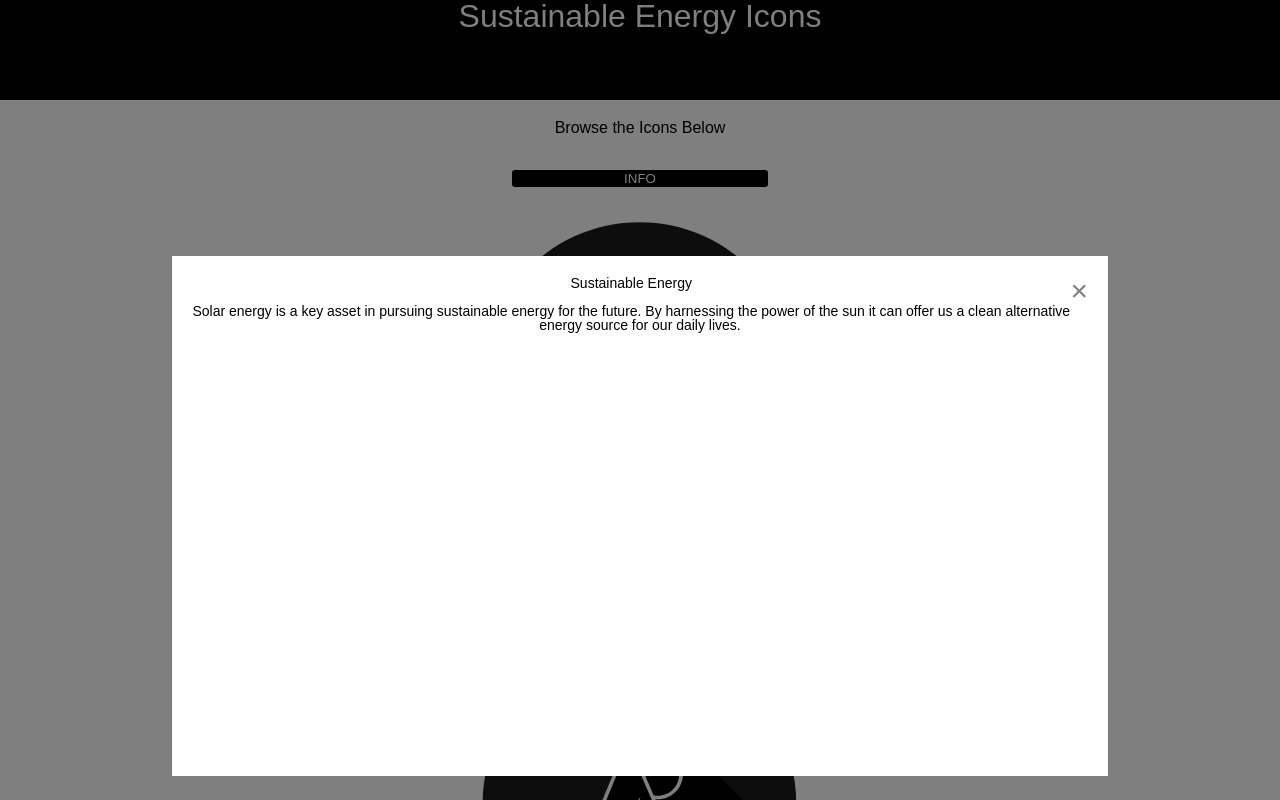
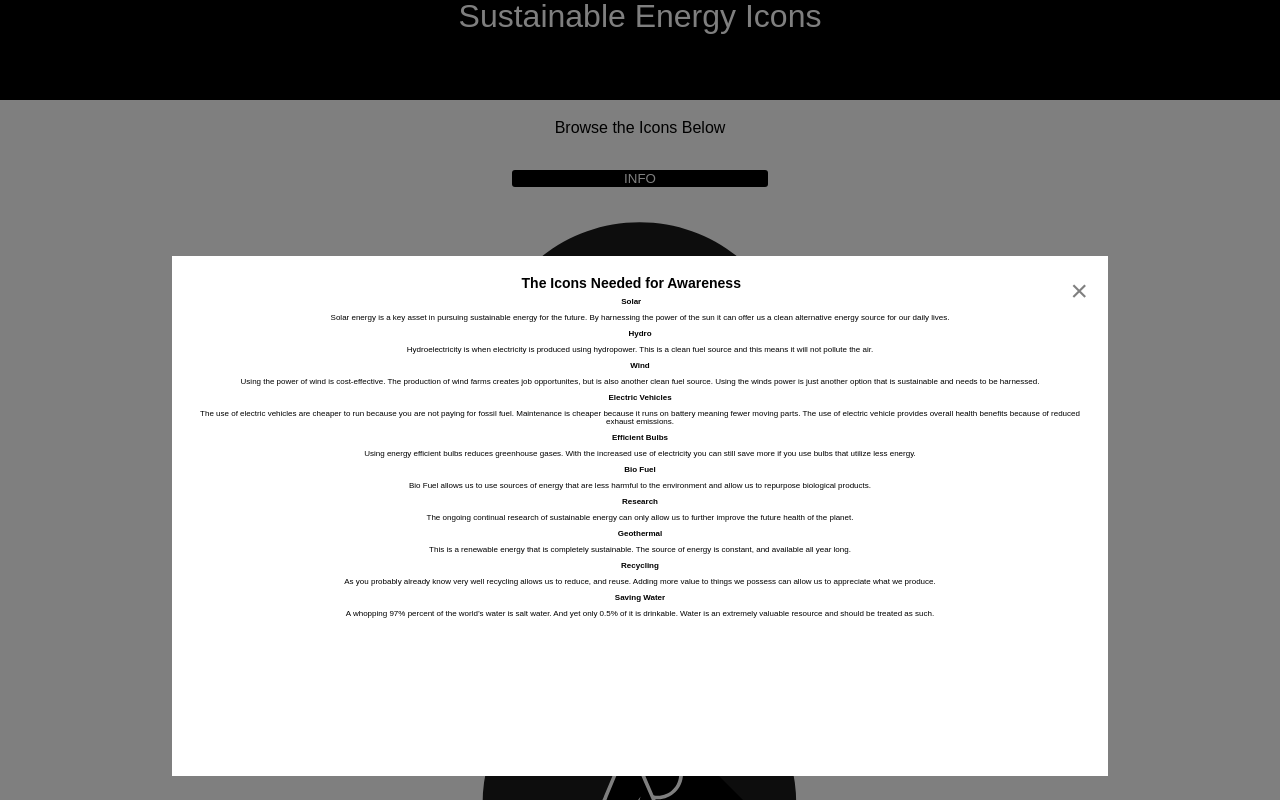
Before and after one commit to DerrikC/Campbell_D_SvgIcons, a plain HTML site: page index.html in a window 1280 px wide. Both pictures are taken after a click on the button "INFO". Shown: the top 800 px of the page. Drawn offline with Linux system fonts and the light colour scheme.

Commit message:
added text to describe the icons

```diff
--- a/css/main.css
+++ b/css/main.css
@@ -65,13 +65,17 @@ font-size: 16px;
   width: 100%;
   background-color: rgba(0,0,0,0.5);
 }
+#boxTitle{
+  font-size: 14px;
+  font-weight: bold;
 
+}
 .textboxContent{
   background-color: white;
   margin: 20% auto;
   padding: 20px;
   width: 70%;
-  font-size: 14px;
+  font-size: 8px;
   height: 60%;
 }
 
@@ -87,6 +91,10 @@ font-size: 16px;
 
 .close{
   cursor: pointer;
+}
+
+h3.bold{
+  font-weight:bold;
 }
 
 #svg-container {
--- a/index.html
+++ b/index.html
@@ -48,11 +48,61 @@
         <div id="mytextboxBack" class="textboxBack">
           <div class="textboxContent">
             <span class="close">&times;</span>
-            <p> Sustainable Energy<p>
+            <div id="boxTitle"> <p>The Icons Needed for Awareness<p>
+            </div>
+            <br>
+            <h3 class="bold">Solar</h3>
             <br>
             <p> Solar energy is a key asset in pursuing sustainable energy for the future.
               By harnessing the power of the sun it can offer us a clean alternative energy source
-            for our daily lives.</p>
+            for our daily lives.
+            <br>
+            <br>
+            <h3 class="bold">Hydro</h3>
+            <br>
+            Hydroelectricity is when electricity is produced using hydropower. This is a clean fuel source and this means it will not pollute the air.
+            <br>
+            <br>
+            <h3 class="bold">Wind</h3>
+            <br>
+            Using the power of wind is cost-effective.  The production of wind farms creates job opportunites, but is also another clean fuel source. Using the winds power is just another option that is sustainable and needs to be harnessed.
+            <br>
+            <br>
+            <h3 class="bold">Electric Vehicles</h3>
+            <br>
+            The use of electric vehicles are cheaper to run because you are not paying for fossil fuel. Maintenance is cheaper because it runs on battery meaning fewer moving parts. The use of electric vehicle provides overall health benefits because of reduced exhaust emissions.
+            <br>
+            <br>
+            <h3 class="bold">Efficient Bulbs</h3>
+            <br>
+            Using energy efficient bulbs reduces greenhouse gases. With the increased use of electricity you can still save more if you use bulbs that utilize less energy.
+            <br>
+            <br>
+            <h3 class="bold">Bio Fuel</h3>
+            <br>
+            Bio Fuel allows us to use sources of energy that are less harmful to the environment and allow us to repurpose biological products.
+            <br>
+            <br>
+            <h3 class="bold">Research</h3>
+            <br>
+            The ongoing continual research of sustainable energy can only allow us to further improve the future health of the planet.
+            <br>
+            <br>
+            <h3 class="bold">Geothermal</h3>
+            <br>
+            This is a renewable energy that is completely sustainable. The source of energy is constant, and available all year long.
+            <br>
+            <br>
+            <h3 class="bold">Recycling</h3>
+            <br>
+            As you probably already know very well recycling allows us to reduce, and reuse. Adding more value to things we possess can allow us to appreciate what we produce.
+            <br>
+            <br>
+            <h3 class="bold">Saving Water</h3>
+            <br>
+            A whopping 97% percent of the world’s water is salt water. And yet only 0.5% of it is drinkable. Water is an extremely valuable resource and should be treated as such.
+
+          </p>
           </div>
         </div>
 
@@ -485,7 +535,7 @@
         </svg>
 
       </div>
-      <p>Solar<p>
+      <p> Solar<p>
 
 
       <div id="hydro">
```
